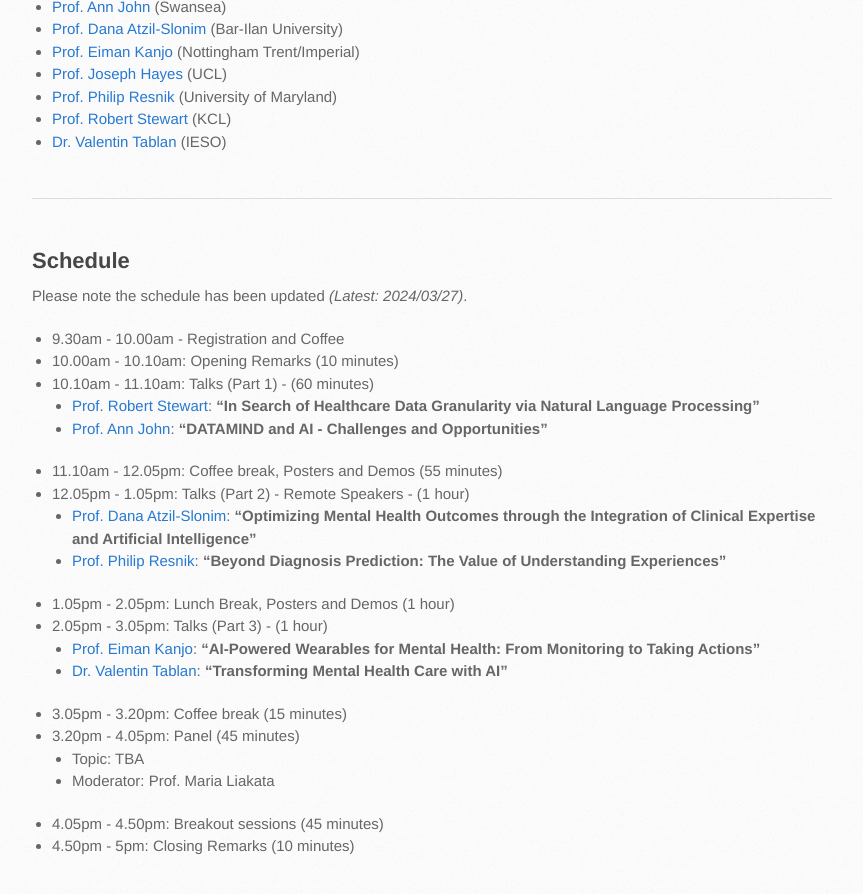
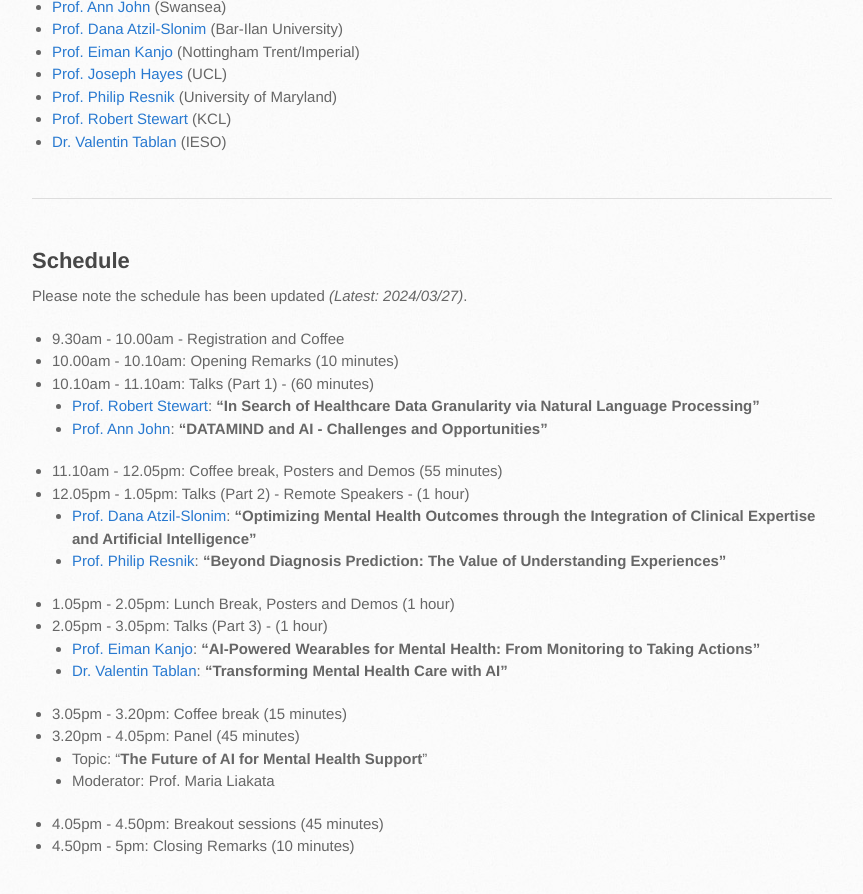
Before and after one commit to turing-ds4mh/turing-ds4mh.github.io, a Jekyll site: the page built from aiuk2024.md, in a window 1280 px wide and 900 px high, scrolled down 1536 px. Shown: the top 894 px of the window, without its empty margins (108-971 px from the left). Built offline with Jekyll 4.4.1, drawn with Linux system fonts in a browser that asks for light colours.

Commit message:
update schedule with panel info

```diff
--- a/aiuk2024.md
+++ b/aiuk2024.md
@@ -61,7 +61,7 @@
     * [Dr. Valentin Tablan](https://www.iesogroup.com/team/dr-valentin-tablan): **"Transforming Mental Health Care with AI"**
 * 3.05pm - 3.20pm: Coffee break (15 minutes)
 * 3.20pm - 4.05pm: Panel (45 minutes)
-    * Topic: TBA
+    * Topic: "**The Future of AI for Mental Health Support**"
     * Moderator: Prof. Maria Liakata
 * 4.05pm - 4.50pm: Breakout sessions (45 minutes)
 * 4.50pm - 5pm: Closing Remarks (10 minutes)
```
